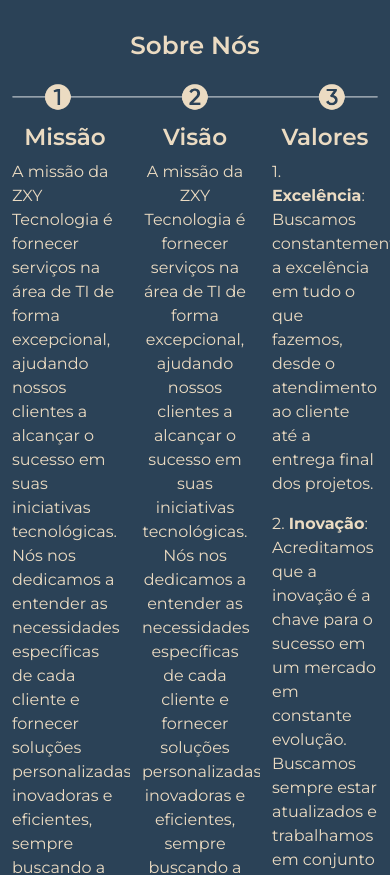
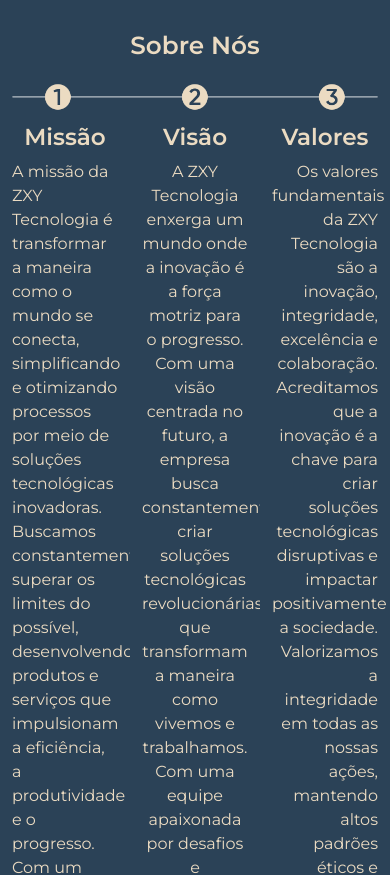
Before and after one commit to victordg21/ZXY_Tecnologia, a Vue app: page / in a window 390 px wide. Shown: the part 700-1575 px from the top of the page. Built offline with nearby package versions, Linux system fonts and the light colour scheme.

Commit message:
Consertando responsividade da seção 'Sobre Nós'

```diff
--- a/src/components/Home/About.vue
+++ b/src/components/Home/About.vue
@@ -3,30 +3,37 @@
         <div class="container">
             <h2 class="topic">Sobre Nós</h2>
             <div class="row">
-                <img src="../../assets/images/foto-sobre-nos.png" alt="">
+                <img class="col-lg-12 image" src="../../assets/images/foto-sobre-nos.png" alt="">
             </div>
             <div class="row">
-                <div class="col-4 text-left">
-                    <h3 class="subtopic">Missão</h3>
-                    <p class="paragraph">A missão da ZXY Tecnologia é fornecer serviços na área de TI de forma excepcional,
-                        ajudando nossos clientes a alcançar o sucesso em suas iniciativas tecnológicas. Nós nos dedicamos
-                        a entender as necessidades específicas de cada cliente e fornecer soluções personalizadas,
-                        inovadoras e eficientes, sempre buscando a excelência na qualidade de nossos serviços.</p>
+                <div class="col-4">
+                    <h3 class="subtopic text">Missão</h3>
+                    <p class="paragraph text-left">A missão da ZXY Tecnologia é transformar a maneira como o mundo se conecta, simplificando
+                        e otimizando processos por meio de soluções tecnológicas inovadoras. Buscamos constantemente superar os limites do
+                        possível, desenvolvendo produtos e serviços que impulsionam a eficiência, a produtividade e o progresso. Com um
+                        compromisso inabalável com a qualidade e o atendimento ao cliente, nossa missão é ser uma referência no mercado,
+                        fornecendo soluções tecnológicas confiáveis e de ponta para nossos clientes, ajudando-os a alcançar o sucesso em
+                        um mundo cada vez mais digital.</p>
                 </div>
-                <div class="col-4 text-center">
-                    <h3 class="subtopic">Visão</h3>
-                    <p class="paragraph">A missão da ZXY Tecnologia é fornecer serviços na área de TI de forma excepcional,
-                        ajudando nossos clientes a alcançar o sucesso em suas iniciativas tecnológicas. Nós nos dedicamos
-                        a entender as necessidades específicas de cada cliente e fornecer soluções personalizadas,
-                        inovadoras e eficientes, sempre buscando a excelência na qualidade de nossos serviços.</p>
+                <div class="col-4">
+                    <h3 class="subtopic text">Visão</h3>
+                    <p class="paragraph text-center">A ZXY Tecnologia enxerga um mundo onde a inovação é a força motriz para o progresso.
+                        Com uma visão centrada no futuro, a empresa busca constantemente criar soluções tecnológicas
+                        revolucionárias que transformam a maneira como vivemos e trabalhamos. Com uma equipe apaixonada por
+                        desafios e comprometida com a excelência, a ZXY Tecnologia busca ser líder no mercado, impulsionando
+                        a evolução tecnológica e criando um impacto positivo na sociedade. Com base em uma abordagem colaborativa
+                        e orientada para o cliente, a visão da ZXY Tecnologia é criar um futuro mais brilhante, conectado e
+                        eficiente por meio da inovação tecnológica.</p>
                 </div>
-                <div class="col-4 text-right">
-                    <h3 class="subtopic">Valores</h3>
-                    <p class="paragraph">1. <b>Excelência</b>: Buscamos constantemente a excelência em tudo o que fazemos,
-                        desde o atendimento ao cliente até a entrega final dos projetos.</p>
-                    <p class="paragraph">2. <b>Inovação</b>: Acreditamos que a inovação é a chave para o sucesso em um mercado
-                        em constante evolução. Buscamos sempre estar atualizados e trabalhamos em conjunto com nossos clientes
-                        para desenvolver soluções inovadoras e criativas.</p>
+                <div class="col-4">
+                    <h3 class="subtopic text">Valores</h3>
+                    <p class="paragraph text-right">Os valores fundamentais da ZXY Tecnologia são a inovação, integridade, excelência e
+                        colaboração. Acreditamos que a inovação é a chave para criar soluções tecnológicas disruptivas e impactar
+                        positivamente a sociedade. Valorizamos a integridade em todas as nossas ações, mantendo altos padrões
+                        éticos e transparência em nossos negócios. Buscamos constantemente a excelência em tudo o que fazemos,
+                        desde o desenvolvimento de produtos até o atendimento ao cliente. E, por fim, acreditamos na colaboração
+                        como uma maneira poderosa de alcançar resultados excepcionais, trabalhando em equipe com nossos clientes,
+                        parceiros e colaboradores. Esses valores são a base que impulsiona a cultura e o sucesso da ZXY Tecnologia.</p>
                 </div>
             </div>
         </div>
@@ -48,9 +55,16 @@
         text-align: center;
         font-weight: 600;
     }
-
     .text-center{
         text-align: center;
+    }
+
+    .text-left{
+        text-align: left;
+    }
+
+    .text-right{
+        text-align: right;
     }
     .subtopic{
         font-weight: 600;
```
